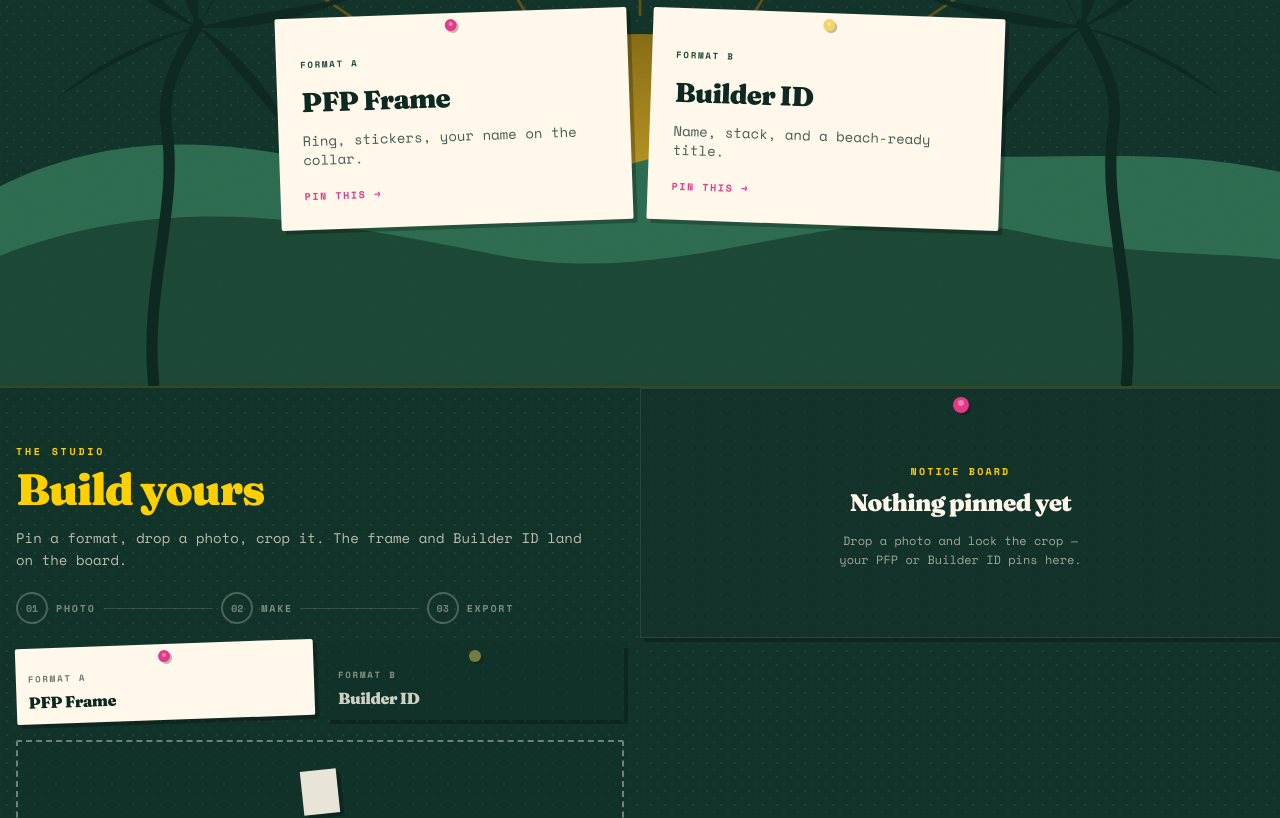
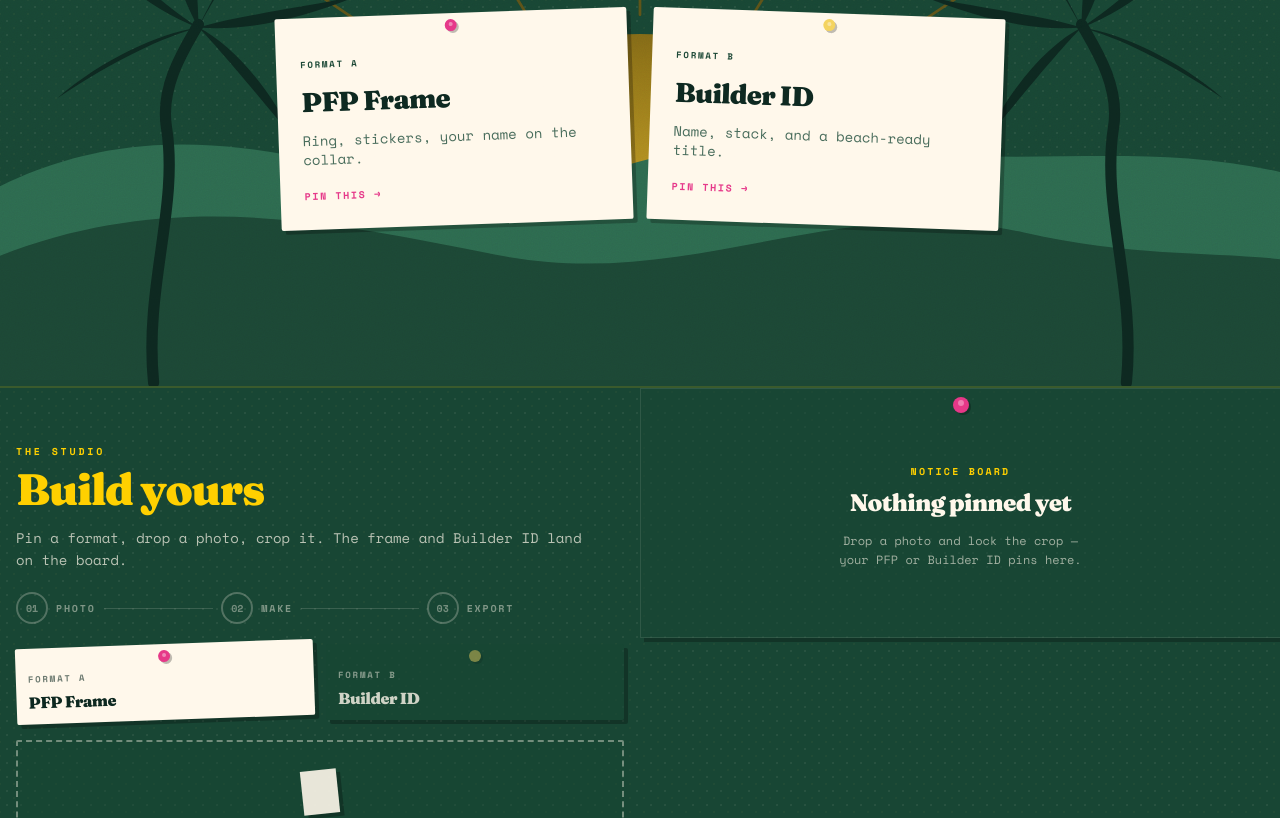
Before and after one commit to sumedh-jaltare/HHG-Task, a Next.js app: page / in a window 1280 px wide. Shown: the part 420-1238 px from the top of the page. Built offline with nearby package versions, Linux system fonts and the light colour scheme; no server answers.

Commit message:
Warm the studio background green slightly.
Brighten hh-green-700 and add a touch of yellow so the page ground feels less heavy.

```diff
--- a/tailwind.config.js
+++ b/tailwind.config.js
@@ -11,7 +11,7 @@ module.exports = {
         hh: {
           green: {
             900: "#0D2820",
-            700: "#12332A",
+            700: "#184634",
             500: "#1C4735",
             300: "#2D6A4F",
           },
```
